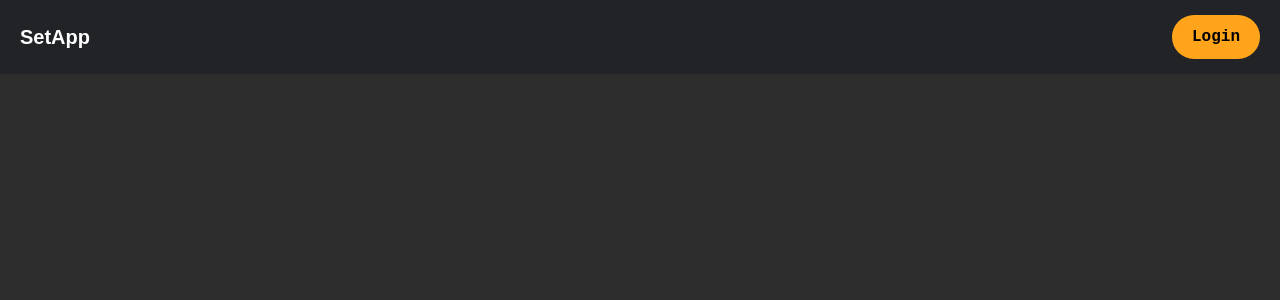
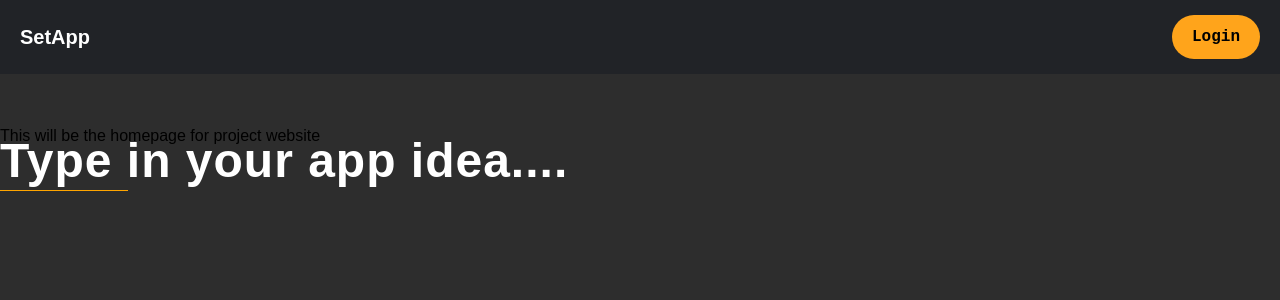
Before and after one commit to blauprint/setapp, a Next.js app: page / in a window 1280 px wide. Shown: the top 300 px of the page. Built offline with nearby package versions, Linux system fonts and the light colour scheme; no server answers.

Commit message:
feat(idea input form): add styled input component
you will find the  new input component here along with and instance of if in the index component

```diff
--- /dev/null
+++ b/src/components/IdeaInputForm.tsx
@@ -0,0 +1,34 @@
+import { useState, useRef, ChangeEvent } from "react";
+import styles from "@/styles/IdeaInputForm.module.css";
+
+export default function IdeaInputForm() {
+  const textAreaRef = useRef<HTMLTextAreaElement>(null);
+
+  //This is the logic that makes the textarea auto expand
+  const handleExpand = (e: ChangeEvent<HTMLTextAreaElement>) => {
+    if (textAreaRef.current) {
+      textAreaRef.current.style.height = "auto";
+      textAreaRef.current.style.height = `${e.target.scrollHeight - 16}px`;
+    }
+  };
+
+  return (
+    <form>
+      <div className={styles.inputGroup}>
+        <textarea
+          className={styles.ideaTextArea}
+          ref={textAreaRef}
+          onChange={handleExpand}
+          name="idea"
+          rows={1}
+          id="idea"
+          required={true}
+          autoComplete="off"
+        ></textarea>
+        <label className={styles.ideaLabel} htmlFor="name">
+          <span className={styles.ideaSpan}>Type in your app idea....</span>
+        </label>
+      </div>
+    </form>
+  );
+}
--- a/src/pages/index.tsx
+++ b/src/pages/index.tsx
@@ -1,6 +1,6 @@
 import Head from "next/head";
-import Image from "next/image";
-import { Inter } from "next/font/google";
+
+import IdeaInputForm from "@/components/IdeaInputForm";
 
 export default function Home() {
   return (
@@ -11,6 +11,8 @@ export default function Home() {
         <meta name="viewport" content="width=device-width, initial-scale=1" />
         {/* <link rel="icon" href="/favicon.ico" /> */}
       </Head>
+      <p> This will be the homepage for project website</p>
+      <IdeaInputForm />
     </>
   );
 }
--- /dev/null
+++ b/src/styles/IdeaInputForm.module.css
@@ -0,0 +1,60 @@
+.ideaTextArea {
+  display: block;
+  width: 60%;
+  font-size: 25px;
+  border: none;
+  color: white;
+  background-color: transparent;
+  overflow: hidden;
+  outline: none;
+  transition: padding-top 0.2s ease, margin-top 0.2s ease;
+  letter-spacing: 2px;
+  resize: none;
+}
+
+textarea.ideaTextArea + label.ideaLabel {
+  display: block;
+  position: relative;
+  white-space: nowrap;
+  padding: 0;
+  margin: 0;
+  width: 10%;
+  border-top: 1px solid orange;
+  transition: width 0.4s ease;
+  height: 0px;
+  color: white;
+  letter-spacing: 1px;
+}
+
+textarea.ideaTextArea:focus + label.ideaLabel,
+textarea.ideaTextArea:focus + label.ideaLabel {
+  width: 60%;
+}
+
+textarea.ideaTextArea:valid,
+textarea.ideaTextArea:focus {
+  margin-top: 35px;
+}
+
+textarea.ideaTextArea:focus + label.ideaLabel > span.ideaSpan,
+textarea.ideaTextArea:valid + label.ideaLabel > span.ideaSpan {
+  top: 10px;
+  font-size: 22px;
+  color: white;
+}
+
+/* textarea.ideaTextArea:focus + label.ideaLabel > span.ideaSpan,
+textarea.ideaTextArea:valid + label.ideaLabel > span.ideaSpan {
+  top: -150px;
+  font-size: 22px;
+  color: white;
+} */
+
+span.ideaSpan {
+  font-weight: 600;
+  position: absolute;
+  font-size: 48px;
+  top: -66px;
+  z-index: -1;
+  transition: top 0.2s ease, font-size 0.2s ease, color 0.2s ease;
+}
```
